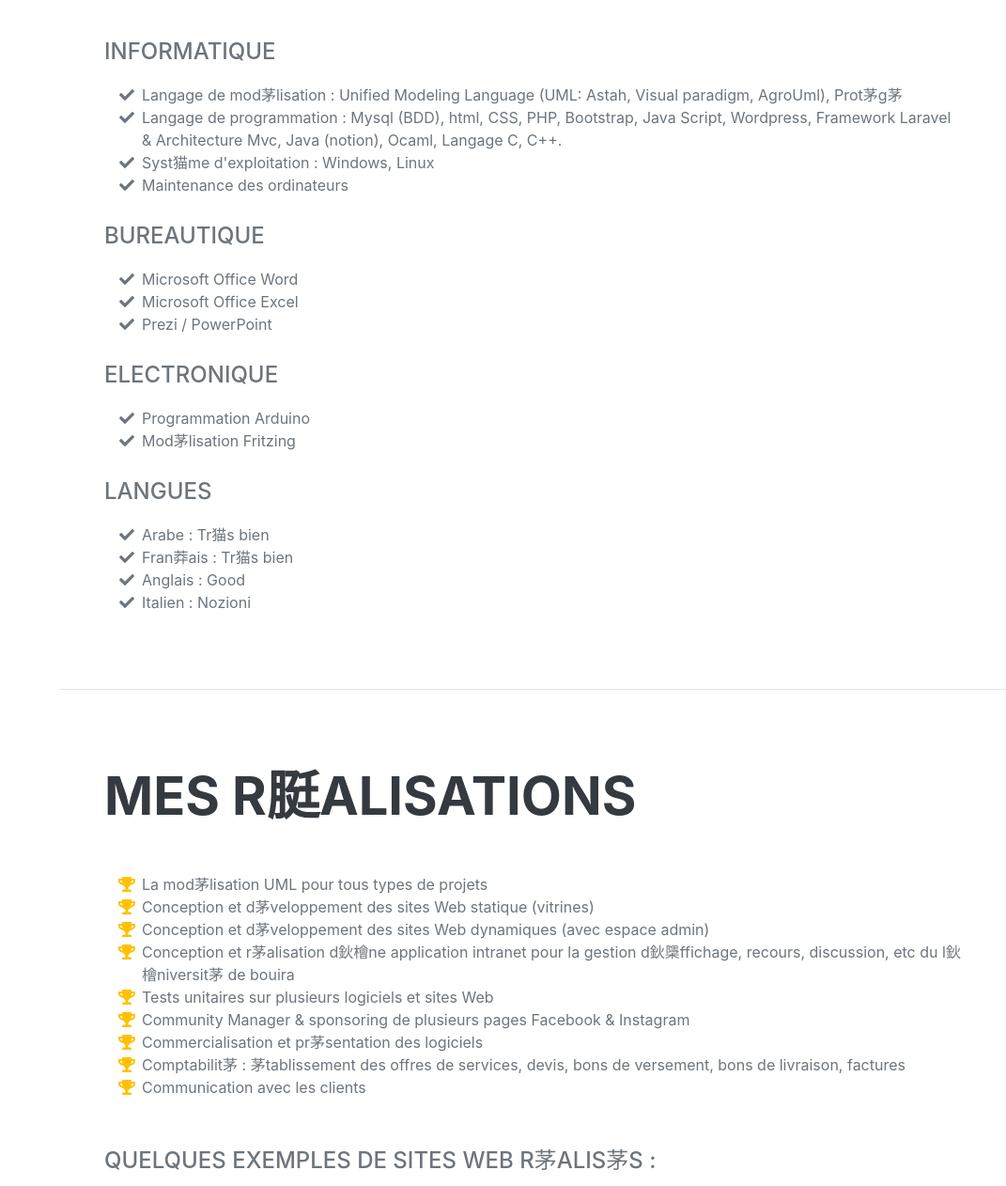
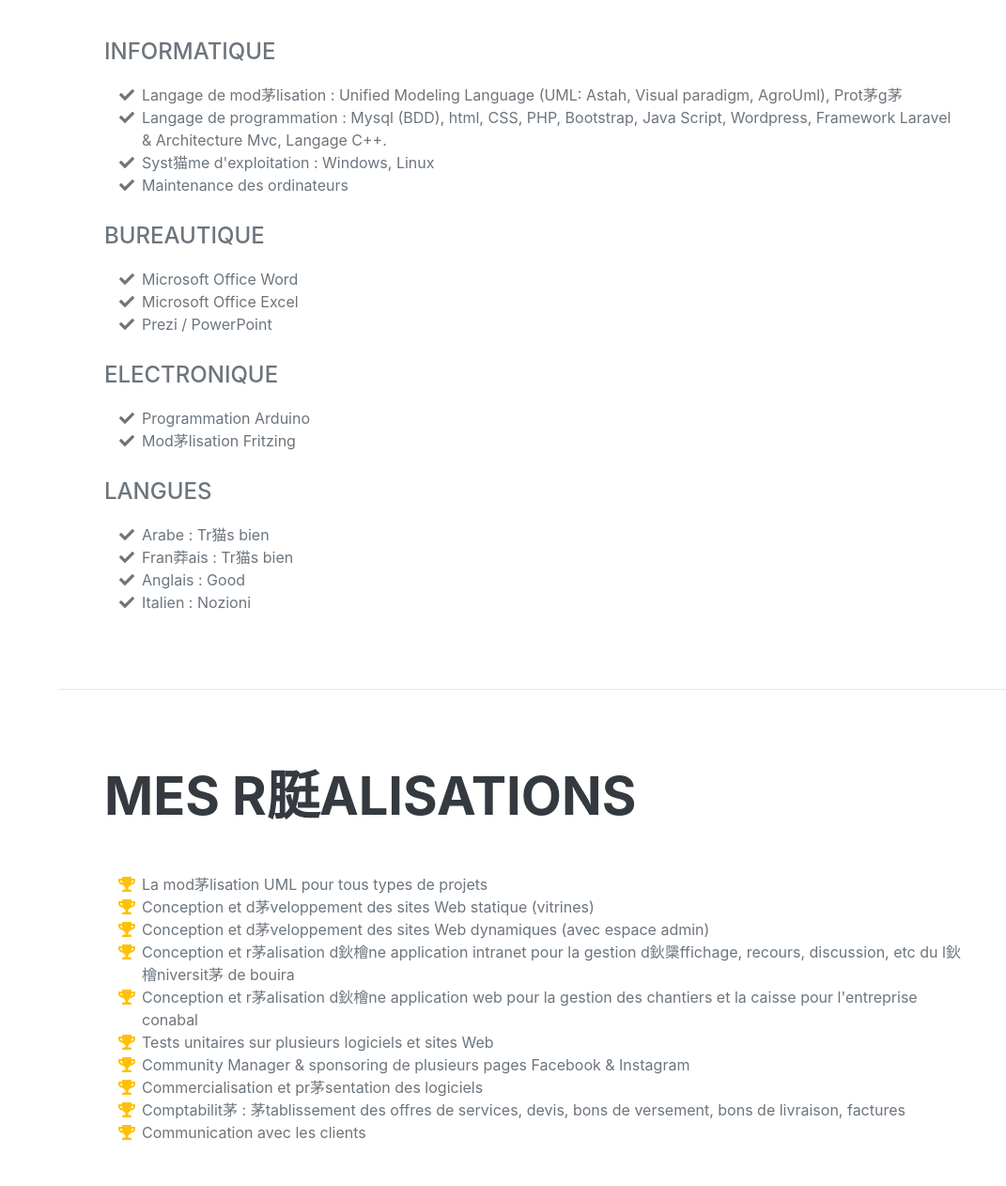
Before and after one commit to kibbouabillel/kibbouabillel.github.io, a plain HTML site: page index.html in a window 1280 px wide. Shown: the part 3414-4676 px from the top of the page at 94% size, without its empty margins (209-1280 px from the left). Drawn offline with nearby package versions, Linux system fonts and the light colour scheme; a web font is replaced by a local one.

Commit message:
Update index.html

```diff
--- a/index.html
+++ b/index.html
@@ -190,7 +190,7 @@ Je vous propose mes services dans le développement Web afin de vous aider à at
                         </li>
                         <li>
                             <span class="fa-li"><i class="fas fa-check"></i></span>
-                            Langage de programmation : Mysql (BDD), html, CSS, PHP, Bootstrap, Java Script, Wordpress, Framework Laravel & Architecture Mvc, Java (notion), Ocaml, Langage C, C++.
+                            Langage de programmation : Mysql (BDD), html, CSS, PHP, Bootstrap, Java Script, Wordpress, Framework Laravel & Architecture Mvc, Langage C++.
                         </li>
                         <li>
                             <span class="fa-li"><i class="fas fa-check"></i></span>
@@ -274,6 +274,10 @@ Je vous propose mes services dans le développement Web afin de vous aider à at
                         <li>
                             <span class="fa-li"><i class="fas fa-trophy text-warning"></i></span>
                             Conception et réalisation d’une application intranet pour la gestion d’affichage, recours, discussion, etc du l’université de bouira
+                        </li>
+                        <li>
+                            <span class="fa-li"><i class="fas fa-trophy text-warning"></i></span>
+                            Conception et réalisation d’une application web pour la gestion des chantiers et la caisse pour l'entreprise conabal
                         </li>
                         <li>
                             <span class="fa-li"><i class="fas fa-trophy text-warning"></i></span>
```
